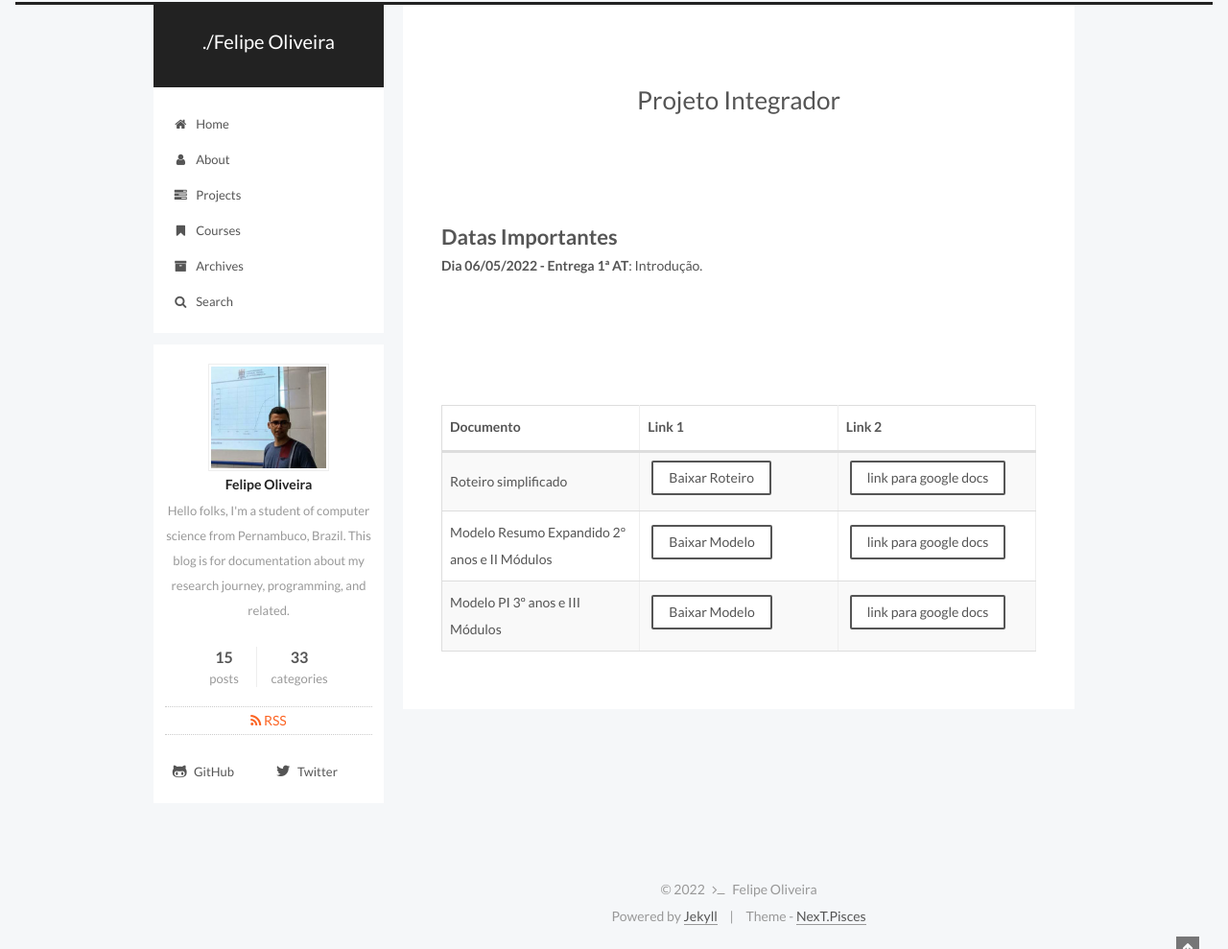
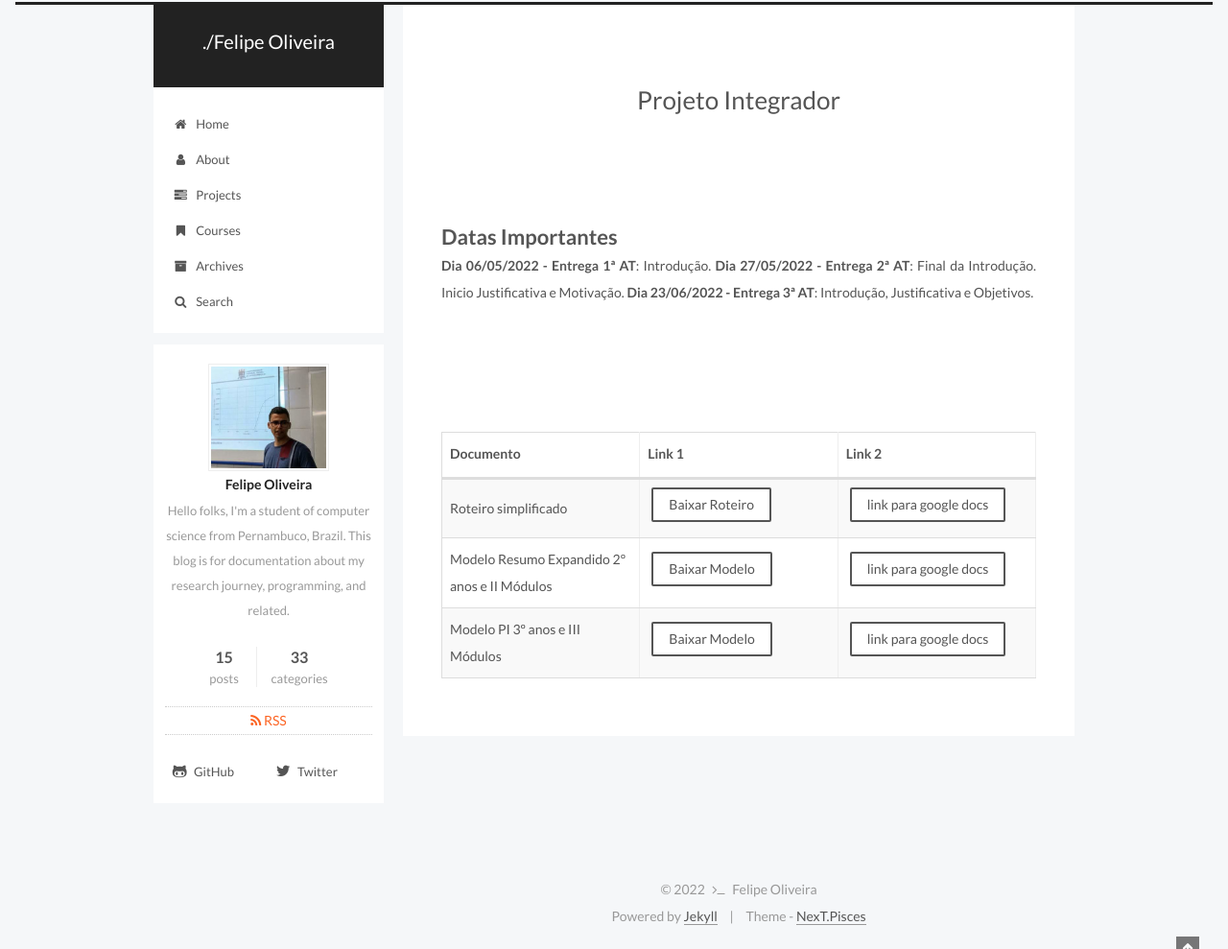
Before and after one commit to fdoliv/fdoliv.github.io, a Jekyll site: the page built from courses/pi/index.md, in a window 1280 px wide. Shown: the whole page at 96% size. Built offline with Jekyll 4.4.1, drawn with Linux system fonts in a browser that asks for light colours.

Commit message:
Datas Ats

```diff
--- a/courses/pi/index.md
+++ b/courses/pi/index.md
@@ -13,6 +13,10 @@
 <br/>
 # Datas Importantes
 **Dia 06/05/2022 - Entrega 1ª AT**: Introdução.
+**Dia 27/05/2022 - Entrega 2ª AT**: Final da Introdução. Inicio Justificativa e Motivação.
+**Dia 23/06/2022 - Entrega 3ª AT**: Introdução, Justificativa e Objetivos.
+
+
 
 
 <br/>
```
